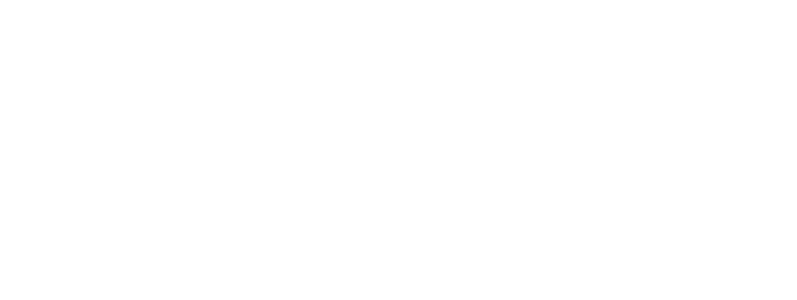
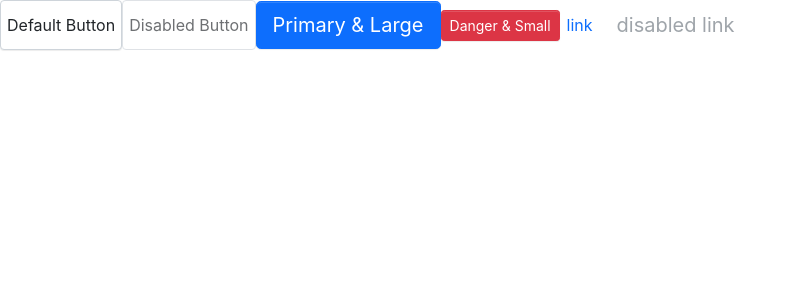
Before and after one commit to jessieren1/my-ui-library, a React (Create React App) app: page / in a window 1280 px wide. Shown: the top 300 px of the page, without its empty margins (0-797 px from the left). Built offline with nearby package versions, Linux system fonts and the light colour scheme.

Commit message:
feat: add Button Component

```diff
--- a/package.json
+++ b/package.json
@@ -6,10 +6,12 @@
     "@testing-library/jest-dom": "^5.16.5",
     "@testing-library/react": "^13.4.0",
     "@testing-library/user-event": "^13.5.0",
+    "@types/classnames": "^2.3.1",
     "@types/jest": "^27.5.2",
     "@types/node": "^16.18.11",
     "@types/react": "^18.0.26",
     "@types/react-dom": "^18.0.10",
+    "classnames": "^2.3.2",
     "react": "^18.2.0",
     "react-dom": "^18.2.0",
     "react-scripts": "5.0.1",
--- a/src/App.tsx
+++ b/src/App.tsx
@@ -1,7 +1,44 @@
 import React from "react";
+import Button, { ButtonType, ButtonSize } from "./components/Button/button";
 
-function App() {
-  return <div></div>;
-}
+const App: React.FC = () => {
+  return (
+    <div>
+      <Button
+        className="test"
+        onClick={(e) => {
+          e.preventDefault();
+          alert("test test");
+        }}
+      >
+        {" "}
+        Default Button
+      </Button>
+      <Button disabled> Disabled Button</Button>
+      <Button btnType={ButtonType.Primary} size={ButtonSize.Large}>
+        Primary & Large
+      </Button>
+      <Button btnType={ButtonType.Danger} size={ButtonSize.Small}>
+        Danger & Small
+      </Button>
+      <Button
+        btnType={ButtonType.Link}
+        href="http://www.google.com.au"
+        target="_blank"
+      >
+        link
+      </Button>
+
+      <Button
+        size={ButtonSize.Large}
+        btnType={ButtonType.Link}
+        href="http://www.google.com.au"
+        disabled
+      >
+        disabled link
+      </Button>
+    </div>
+  );
+};
 
 export default App;
--- /dev/null
+++ b/src/components/Button/_style.scss
@@ -0,0 +1,64 @@
+.btn {
+    position: relative;
+    display: inline-block;
+    font-weight: $btn-font-weight;
+    line-height: $btn-line-height;
+    color: $body-color;
+    white-space: nowrap;
+    text-align: center;
+    vertical-align: middle;
+    background-image: none;
+    border: $btn-border-width solid transparent;
+    @include button-size($btn-padding-x, $btn-padding-y, $btn-font-size, $border-radius);
+    box-shadow: $btn-box-shadow;
+    cursor: pointer;
+    transition: $btn-transition;
+    &.disabled,
+    &[disabled] {
+      cursor: not-allowed;
+      opacity: $btn-disabled-opacity;
+      box-shadow: none;
+      > * {
+        pointer-events: none;
+      }
+    }
+  }
+
+  .btn-lg {
+    @include button-size($btn-padding-y-lg, $btn-padding-x-lg, $btn-font-size-lg, $btn-border-radius-lg);
+  }
+  .btn-sm {
+    @include button-size($btn-padding-y-sm, $btn-padding-x-sm, $btn-font-size-sm, $btn-border-radius-sm);
+  }
+
+  .btn-primary {
+    @include button-style($primary, $primary, $white);
+  }
+  .btn-danger {
+    @include button-style($danger, $danger, $white);
+  }
+
+  .btn-default {
+    @include button-style($white, $gray-400, $body-color, $white, $primary, $primary);
+  }
+
+  .btn-link {
+    font-weight: $font-weight-normal;
+    color: $btn-link-color;
+    text-decoration: $link-decoration;
+    box-shadow: none;
+    &:hover {
+      color: $btn-link-hover-color;
+      text-decoration: $link-hover-decoration;
+    }
+    &:focus,
+    &.focus {
+      text-decoration: $link-hover-decoration;
+      box-shadow: none;
+    }
+    &:disabled,
+    &.disabled {
+      color: $btn-link-disabled-color;
+      pointer-events: none;
+    }
+  }
--- /dev/null
+++ b/src/components/Button/button.tsx
@@ -0,0 +1,61 @@
+import React from "react";
+import classNames from "classnames";
+
+export enum ButtonSize {
+  Large = "lg",
+  Small = "sm",
+}
+
+export enum ButtonType {
+  Primary = "primary",
+  Default = "default",
+  Danger = "danger",
+  Link = "link",
+}
+
+interface BaseButtonProps {
+  className?: string;
+  disabled?: boolean;
+  size?: ButtonSize;
+  btnType?: ButtonType;
+  children: React.ReactNode;
+  href?: string;
+}
+
+type NativeButtonProps = BaseButtonProps &
+  React.ButtonHTMLAttributes<HTMLElement>;
+type AnchorButtonProps = BaseButtonProps &
+  React.AnchorHTMLAttributes<HTMLElement>;
+export type ButtonProps = Partial<NativeButtonProps & AnchorButtonProps>;
+
+export const Button: React.FC<ButtonProps> = (props) => {
+  const { btnType, disabled, size, children, className, href, ...restProps } =
+    props;
+
+  const classes = classNames("btn", className, {
+    [`btn-${btnType}`]: btnType,
+    [`btn-${size}`]: size,
+    disabled: btnType === ButtonType.Link && disabled,
+  });
+
+  if (btnType === ButtonType.Link && href) {
+    return (
+      <a className={classes} href={href} {...restProps}>
+        {children}
+      </a>
+    );
+  } else {
+    return (
+      <button className={classes} disabled={disabled} {...restProps}>
+        {children}
+      </button>
+    );
+  }
+};
+
+Button.defaultProps = {
+  disabled: false,
+  btnType: ButtonType.Default,
+};
+
+export default Button;
--- /dev/null
+++ b/src/styles/_mixin.scss
@@ -0,0 +1,35 @@
+@mixin button-size($padding-y, $padding-x, $font-size, $border-radius) {
+    padding: $padding-y $padding-x;
+    font-size: $font-size;
+    border-radius: $border-radius;
+  }
+
+@mixin button-style(
+    $background,
+    $border,
+    $color,
+    $hover-background: lighten($background, 7.5%),
+    $hover-border: lighten($border, 10%),
+    $hover-color: $color
+  ) {
+    color: $color;
+    background: $background;
+    border-color: $border;
+    &:hover {
+      color: $hover-color;
+      background: $hover-background;
+      border-color: $hover-border;
+    }
+    &:focus,
+    &.focus {
+      color: $hover-color;
+      background: $hover-background;
+      border-color: $hover-border;
+    }
+    &:disabled,
+    &.disabled {
+      color: $color;
+      background: $background;
+      border-color: $border;
+    }
+  }
--- a/src/styles/index.scss
+++ b/src/styles/index.scss
@@ -1,5 +1,11 @@
 //config
 @import "variables";
 
+// mixin
+@import 'mixin';
+
 //layout
 @import "reboot";
+
+// button
+@import '../components/Button/style';
```
Also changed, not shown: 1 other file (tests, documents, lock files or other folders).
